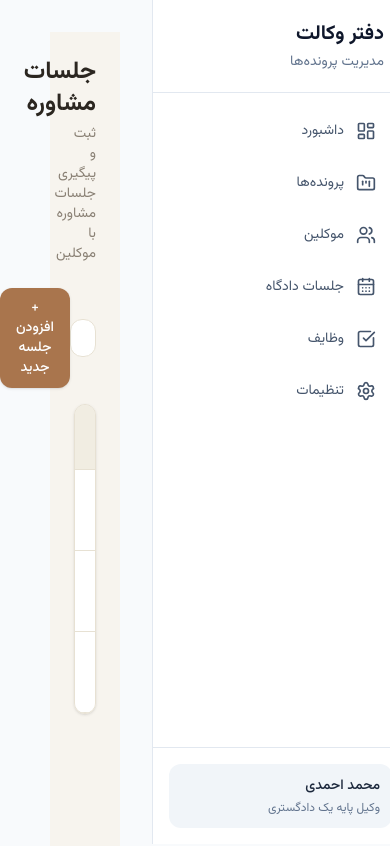
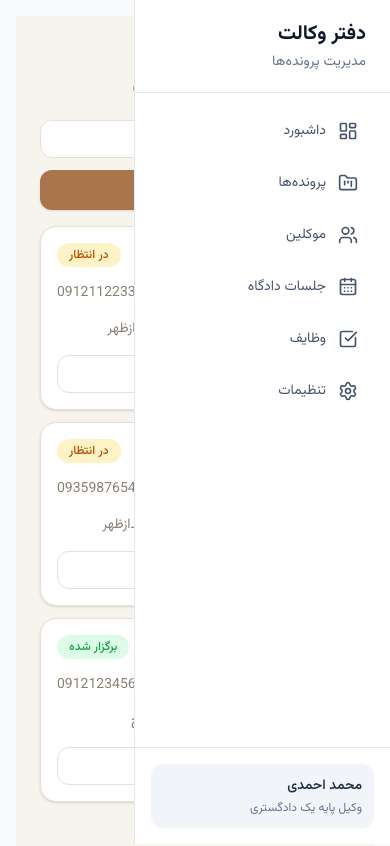
Before and after one commit to MohamadaminJalalian/lawyer-mvp, a Next.js app in the folder frontend/: page /sessions in a window 390 px wide. Shown: the top 846 px of the page. Built offline with nearby package versions, Linux system fonts and the light colour scheme.

Commit message:
update cases and sessions components

```diff
--- a/frontend/src/app/cases/layout.tsx
+++ /dev/null
@@ -1,7 +0,0 @@
-import type { ReactNode } from "react";
-
-export default function CasesLayout({ children }: { children: ReactNode }) {
-  return (
-    <main className="min-h-screen bg-[#F7F5F0] p-4 md:p-8">{children}</main>
-  );
-}
--- a/frontend/src/app/layout.tsx
+++ b/frontend/src/app/layout.tsx
@@ -21,12 +21,14 @@ export default function RootLayout({
   return (
     <html lang="fa" dir="rtl">
       <body className={`${vazirmatn.className} bg-slate-50`}>
-        <Sidebar />
+        <div className="hidden md:block">
+          <Sidebar />
+        </div>
 
-        <div className="mr-64 min-h-screen">
+        <div className="min-h-screen md:mr-64">
           <Header />
 
-          <main className="min-h-[calc(100vh-80px)] p-8">
+          <main className="min-h-[calc(100vh-80px)] p-4 md:p-8">
             {children}
           </main>
 
--- a/frontend/src/app/sessions/_components/AddSessionModal.tsx
+++ b/frontend/src/app/sessions/_components/AddSessionModal.tsx
@@ -77,9 +77,7 @@ export default function AddSessionModal({ open, onClose, onSubmit }: AddSessionM
 
   return (
     <div className="fixed inset-0 z-50 flex items-center justify-center bg-black/40 p-4">
-      <div
-        className="max-h-[90vh] w-full max-w-3xl overflow-y-auto rounded-2xl bg-[var(--surface)] p-8 shadow-xl"
-      >
+      <div className="max-h-[90vh] w-full max-w-3xl overflow-y-auto rounded-2xl bg-[var(--surface)] p-8 shadow-xl">
         <div className="mb-5 flex items-center justify-between">
           <h2 className="text-lg font-bold text-[var(--text-primary)]">افزودن جلسه مشاوره</h2>
           <button
@@ -92,6 +90,7 @@ export default function AddSessionModal({ open, onClose, onSubmit }: AddSessionM
         </div>
 
         <div className="space-y-5">
+          <div className="grid grid-cols-2 gap-3">
             <div>
               <label className="mb-1 block text-sm font-medium text-[var(--text-secondary)]">
                 نام موکل
@@ -119,6 +118,7 @@ export default function AddSessionModal({ open, onClose, onSubmit }: AddSessionM
                 className="w-full rounded-xl border border-[var(--border)] bg-[var(--surface)] px-3 py-2.5 text-sm text-[var(--text-primary)] outline-none transition focus:border-[var(--brand)]"
               />
               {errors.clientPhone && <p className="mt-1 text-xs text-red-500">{errors.clientPhone}</p>}
+            </div>
           </div>
 
           <JalaliDayStrip selectedDate={sessionDate} onSelect={setSessionDate} />
--- a/frontend/src/app/sessions/_components/MonthCalendar.tsx
+++ b/frontend/src/app/sessions/_components/MonthCalendar.tsx
@@ -33,7 +33,7 @@ export default function MonthCalendar({ selectedDate, onSelect, onClose }: Month
     <>
       <div className="fixed inset-0 z-10" onClick={onClose} />
       <div
-        className="absolute right-0 z-20 mt-2 w-72 rounded-2xl border border-[var(--border)] bg-[var(--surface)] p-4 shadow-lg"
+        className="absolute right-0 z-20 mt-2 w-72 max-w-[calc(100vw-3rem)] rounded-2xl border border-[var(--border)] bg-[var(--surface)] p-4 shadow-lg"
         dir="rtl"
       >
         <div className="mb-3 flex items-center justify-between">
--- /dev/null
+++ b/frontend/src/app/sessions/_components/SessionCard.tsx
@@ -0,0 +1,89 @@
+"use client";
+
+import type { ConsultationSession } from "@/types/session.types";
+import { toJalaliDate, toWeekdayName, formatTime12 } from "@/lib/date-utils";
+import SessionStatusBadge from "./SessionStatusBadge";
+
+interface SessionCardProps {
+  session: ConsultationSession;
+  onView: (session: ConsultationSession) => void;
+}
+
+export default function SessionCard({ session, onView }: SessionCardProps) {
+  return (
+    <div className="rounded-2xl border border-[var(--border)] bg-[var(--surface)] p-4 shadow-sm">
+      {/* Header */}
+      <div className="mb-3 flex items-start justify-between gap-2">
+        <span className="font-medium text-[var(--text-primary)]">
+          {session.clientName}
+        </span>
+
+        <SessionStatusBadge status={session.status} />
+      </div>
+
+      {/* Phone */}
+      <div
+        className="mb-3 flex items-center gap-2 text-sm text-[var(--text-secondary)]"
+        dir="ltr"
+      >
+        <span className="truncate">{session.clientPhone}</span>
+
+        <a
+          href={`tel:${session.clientPhone}`}
+          className="flex h-7 w-7 shrink-0 items-center justify-center rounded-full bg-[var(--surface-muted)] text-[var(--brand)] transition hover:bg-[var(--brand)] hover:text-[var(--brand-foreground)]"
+          aria-label={`تماس با ${session.clientName}`}
+          title="تماس"
+        >
+          <svg
+            width="12"
+            height="12"
+            viewBox="0 0 24 24"
+            fill="none"
+            stroke="currentColor"
+            strokeWidth="2.5"
+            strokeLinecap="round"
+            strokeLinejoin="round"
+          >
+            <path d="M22 16.92v3a2 2 0 0 1-2.18 2 19.79 19.79 0 0 1-8.63-3.07 19.5 19.5 0 0 1-6-6 19.79 19.79 0 0 1-3.07-8.67A2 2 0 0 1 4.11 2h3a2 2 0 0 1 2 1.72c.127.96.361 1.903.7 2.81a2 2 0 0 1-.45 2.11L8.09 9.91a16 16 0 0 0 6 6l1.27-1.27a2 2 0 0 1 2.11-.45c.907.339 1.85.573 2.81.7A2 2 0 0 1 22 16.92z" />
+          </svg>
+        </a>
+      </div>
+
+      {/* Date & Time */}
+      <div className="mb-4 flex flex-wrap items-center gap-x-3 gap-y-1 text-sm text-[var(--text-secondary)]">
+        <span>{toJalaliDate(session.sessionDate)}</span>
+
+        <span className="text-[var(--border)]">·</span>
+
+        <span>{toWeekdayName(session.sessionDate)}</span>
+
+        <span className="text-[var(--border)]">·</span>
+
+        <span>{formatTime12(session.sessionTime)}</span>
+      </div>
+
+      {/* Action */}
+      <button
+        type="button"
+        onClick={() => onView(session)}
+        className="flex w-full items-center justify-center gap-2 rounded-xl border border-[var(--border)] py-2 text-sm font-medium text-[var(--text-secondary)] transition hover:bg-[var(--surface-muted)] hover:text-[var(--brand)]"
+      >
+        <svg
+          width="16"
+          height="16"
+          viewBox="0 0 24 24"
+          fill="none"
+          stroke="currentColor"
+          strokeWidth="2"
+          strokeLinecap="round"
+          strokeLinejoin="round"
+        >
+          <path d="M1 12s4-8 11-8 11 8 11 8-4 8-11 8-11-8-11-8z" />
+          <circle cx="12" cy="12" r="3" />
+        </svg>
+
+        مشاهده جزئیات
+      </button>
+    </div>
+  );
+}
--- a/frontend/src/app/sessions/_components/SessionsSearchBar.tsx
+++ b/frontend/src/app/sessions/_components/SessionsSearchBar.tsx
@@ -7,7 +7,7 @@ interface SessionsSearchBarProps {
 
 export default function SessionsSearchBar({ query, onQueryChange }: SessionsSearchBarProps) {
   return (
-    <div className="flex max-w-xs items-center gap-2">
+    <div className="flex w-full items-center gap-2 sm:max-w-xs">
       <input
         type="text"
         value={query}
--- a/frontend/src/app/sessions/_components/SessionsTable.tsx
+++ b/frontend/src/app/sessions/_components/SessionsTable.tsx
@@ -7,6 +7,7 @@ import {
   formatTime12,
 } from "@/lib/date-utils";
 import SessionStatusBadge from "./SessionStatusBadge";
+import SessionCard from "./SessionCard";
 
 interface SessionsTableProps {
   sessions: ConsultationSession[];
@@ -28,8 +29,10 @@ export default function SessionsTable({
   }
 
   return (
+    <>
+      {/* دسکتاپ / تبلت: جدول */}
       <div
-      className="overflow-x-auto rounded-2xl border border-[var(--border)] bg-[var(--surface)] shadow-sm"
+        className="hidden overflow-x-auto rounded-2xl border border-[var(--border)] bg-[var(--surface)] shadow-sm md:block"
         dir="rtl"
       >
         <table className="min-w-full border-collapse">
@@ -106,6 +109,7 @@ export default function SessionsTable({
     </span>
   </div>
 </td>
+
                 {/* Date */}
                 <td className="px-6 py-4 text-center text-[var(--text-secondary)] whitespace-nowrap">
                   {toJalaliDate(session.sessionDate)}
@@ -159,5 +163,13 @@ export default function SessionsTable({
           </tbody>
         </table>
       </div>
+
+      {/* موبایل: کارت */}
+      <div className="flex flex-col gap-3 md:hidden">
+        {sessions.map((session) => (
+          <SessionCard key={session.id} session={session} onView={onViewSession} />
+        ))}
+      </div>
+    </>
   );
 }
--- a/frontend/src/app/sessions/page.tsx
+++ b/frontend/src/app/sessions/page.tsx
@@ -49,16 +49,15 @@ export default function SessionsPage() {
           </p>
         </div>
 
-        <div className="mb-4 flex items-center justify-between">
-          <SessionsSearchBar query={query} onQueryChange={setQuery} />
+        <div className="mb-4 flex flex-col gap-3 sm:flex-row sm:items-center sm:justify-between">
   <button
     onClick={() => setAddModalOpen(true)}
-            className="rounded-xl bg-[var(--brand)] px-4 py-2.5 text-sm font-medium text-[var(--brand-foreground)] shadow-sm transition hover:bg-[var(--brand-hover)]"
+    className="order-2 w-full rounded-xl bg-[var(--brand)] px-4 py-2.5 text-sm font-medium text-[var(--brand-foreground)] shadow-sm transition hover:bg-[var(--brand-hover)] sm:order-1 sm:w-auto"
   >
     + افزودن جلسه جدید
   </button>
+  <SessionsSearchBar query={query} onQueryChange={setQuery} />
 </div>
-
         <SessionsTable sessions={filteredSessions} onViewSession={setViewingSession} />
 
         <AddSessionModal
```
Also changed, not shown: frontend/src/app/cases/_components/EditCaseModal.tsx (+28 -45 lines), frontend/src/app/cases/_components/FilterModal.tsx (+64 -14 lines), frontend/src/app/sessions/_components/JalaliDayStrip.tsx (+7 -5 lines), frontend/src/app/sessions/_components/TimeSlotPicker.tsx (+5 -5 lines). Lines whose indentation alone changed are shown as unchanged.
